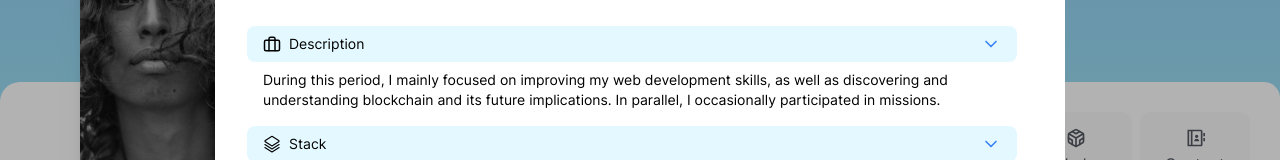
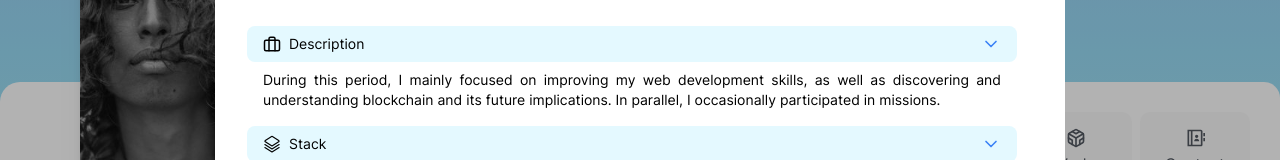
Before and after one commit to Lokicoule/portfolio, a React (Vite) app: page /resume in a window 1280 px wide. Both pictures are taken after a click on the button "Freelance". Shown: the part 214-374 px from the top of the page. Built offline with nearby package versions, Linux system fonts and the light colour scheme.

Commit message:
style: justify text

```diff
--- a/src/pages/resume/components/experience/ExperienceModal/ExperienceModalContent.tsx
+++ b/src/pages/resume/components/experience/ExperienceModal/ExperienceModalContent.tsx
@@ -22,7 +22,7 @@ const DisclosureSection = ({
   content: React.ReactNode;
 }) => (
   <Disclosure icon={icon} title={title} defaultOpen>
-    <div className="dark:text-white text-sm">{content}</div>
+    <div className="dark:text-white text-sm text-justify">{content}</div>
   </Disclosure>
 );
 
```
